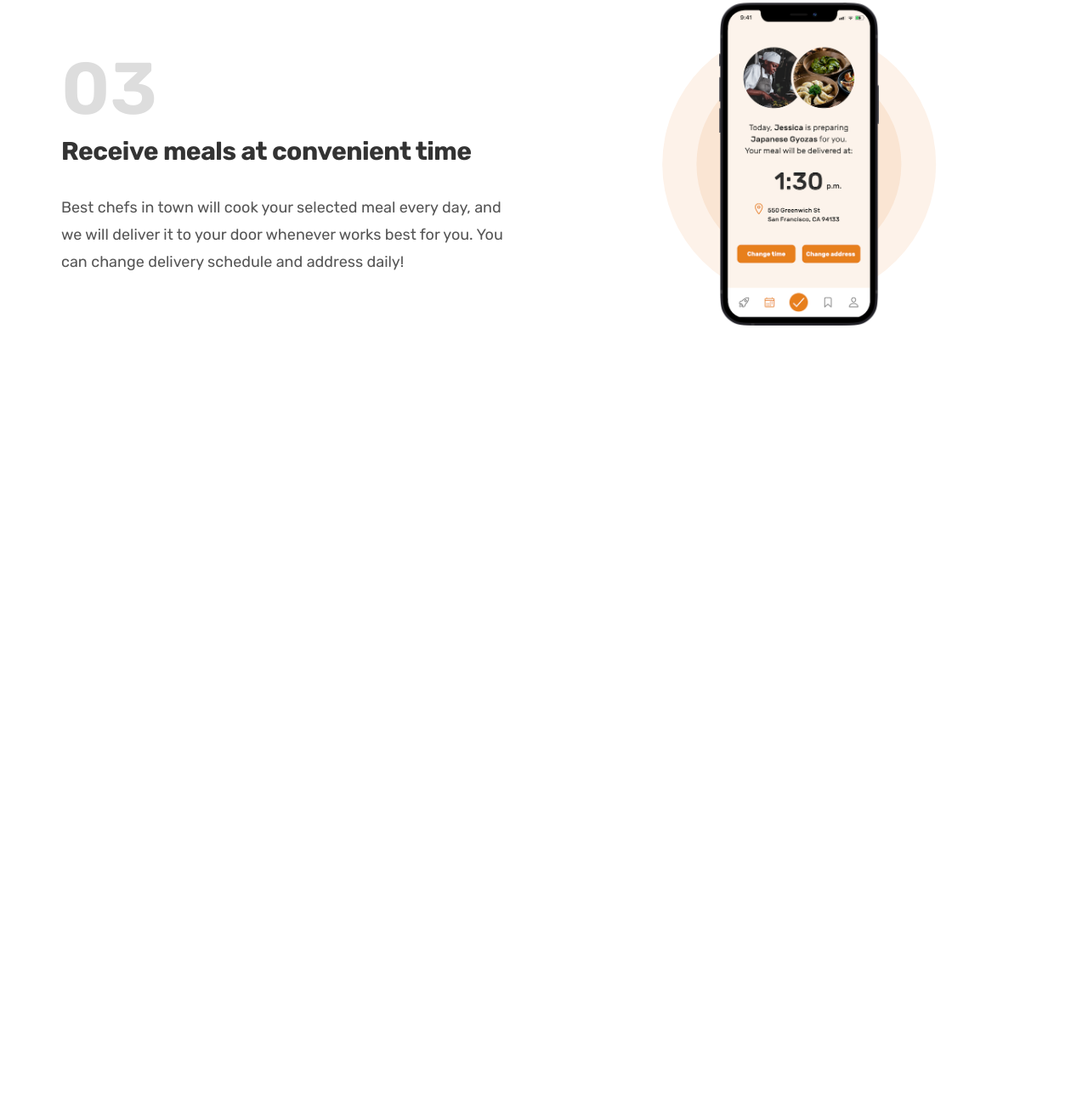
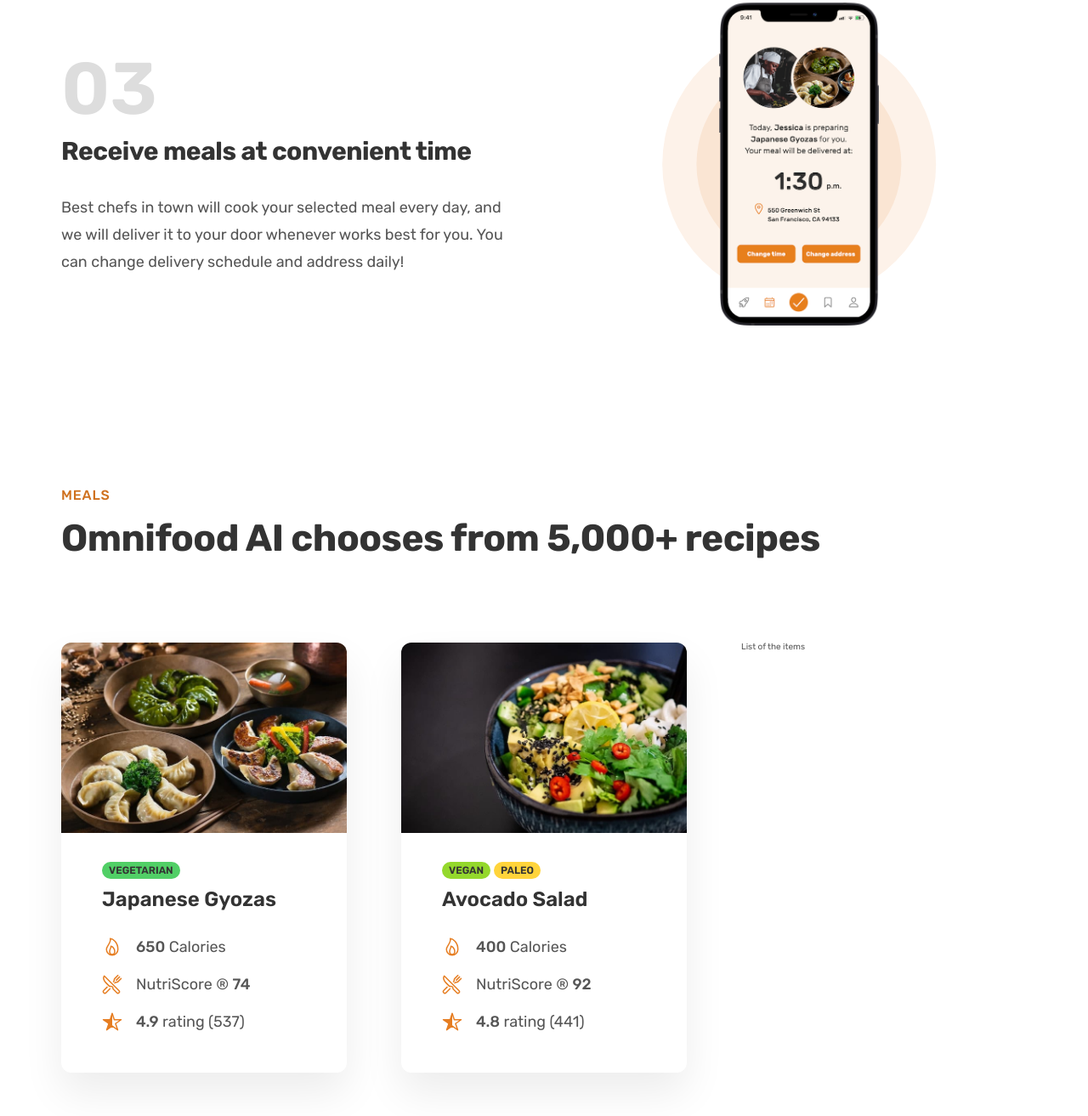
Before and after one commit to zeerakawan/omnifood-project, a plain HTML site: page index.html in a window 1280 px wide. Shown: the part 2134-3447 px from the top of the page at 85% size. Before the commit the page ends 2613 px from the top, so only its background shows below. Drawn offline with nearby package versions, Linux system fonts and the light colour scheme.

Commit message:
Adding meal cards in meal section

```diff
--- a/css/general.css
+++ b/css/general.css
@@ -103,3 +103,7 @@
 .margin-right-sm {
   margin-right: 1.6rem;
 }
+
+strong {
+  font-weight: 500;
+}
--- /dev/null
+++ b/css/meals.css
@@ -0,0 +1,74 @@
+.section-meals {
+  padding: 9.6rem 0;
+}
+
+.meal {
+  box-shadow: 0 2.4rem 4.8rem rgba(0, 0, 0, 0.075);
+  border-radius: 1.2rem;
+  overflow: hidden;
+}
+
+.meal-content {
+  padding: 3.2rem 4.8rem 4.8rem 4.8rem;
+}
+
+.meal-tags {
+  margin-bottom: 1.2rem;
+
+  display: flex;
+  gap: 0.4rem;
+}
+
+.tag {
+  font-size: 1.2rem;
+  font-weight: 600;
+  color: #333;
+  text-transform: uppercase;
+  border-radius: 10rem;
+
+  display: inline-block;
+  padding: 0.4rem 0.8rem;
+}
+
+.tag--vegetarian {
+  background-color: #51cf66;
+}
+.tag--vegan {
+  background-color: #94d82d;
+}
+.tag--paleo {
+  background-color: #ffd43b;
+}
+
+.meal-title {
+  font-size: 2.4rem;
+  font-weight: 600;
+  color: #333;
+  margin-bottom: 3.2rem;
+}
+
+.meal-attributes {
+  list-style: none;
+
+  display: flex;
+  flex-direction: column;
+  gap: 2rem;
+}
+
+.meal-attribute {
+  font-size: 1.8rem;
+
+  display: flex;
+  align-items: center;
+  gap: 1.6rem;
+}
+
+.meal-icon {
+  height: 2.4rem;
+  width: 2.4rem;
+  color: #e67e22;
+}
+
+.meal-img {
+  width: 100%;
+}
--- a/index.html
+++ b/index.html
@@ -15,6 +15,7 @@
     <link rel="stylesheet" href="css/hero.css" />
     <link rel="stylesheet" href="css/featured-in.css" />
     <link rel="stylesheet" href="css/how-it-works.css" />
+    <link rel="stylesheet" href="css/meals.css" />
     <link rel="stylesheet" href="css/styles.css" />
     <title>OmniFood</title>
   </head>
@@ -42,6 +43,8 @@
         </ul>
       </nav>
     </header>
+
+    <!-- MAIN WEBSITE SECTION -->
     <main>
       <!-- HERO SECTION -->
       <section class="section-hero">
@@ -78,6 +81,7 @@
           </div>
         </div>
       </section>
+
       <!-- FEATURED IN SECTION -->
       <section class="section-featured">
         <div class="container">
@@ -97,6 +101,7 @@
           </div>
         </div>
       </section>
+
       <!-- HOW IT WORKS SECTION -->
       <section class="section-how">
         <div class="container">
@@ -164,6 +169,97 @@
           </div>
         </div>
       </section>
+
+      <!-- MEALS SECTION -->
+      <section class="section-meals">
+        <div class="container">
+          <span class="subheading">Meals</span>
+          <h2 class="heading-secondary">
+            Omnifood AI chooses from 5,000+ recipes
+          </h2>
+        </div>
+
+        <div class="container grid grid--3-cols">
+          <div class="meal">
+            <img
+              src="img/meals/meal-1.jpg"
+              class="meal-img"
+              alt="Japanese Gyozas"
+            />
+            <div class="meal-content">
+              <div class="meal-tags">
+                <span class="tag tag--vegetarian">Vegetarian</span>
+              </div>
+              <p class="meal-title">Japanese Gyozas</p>
+              <ul class="meal-attributes">
+                <li class="meal-attribute">
+                  <ion-icon class="meal-icon" name="flame-outline"></ion-icon>
+                  <span><strong>650</strong> Calories</span>
+                </li>
+                <li class="meal-attribute">
+                  <ion-icon
+                    class="meal-icon"
+                    name="restaurant-outline"
+                  ></ion-icon>
+                  <span>NutriScore &reg; <strong>74</strong></span>
+                </li>
+                <li class="meal-attribute">
+                  <ion-icon
+                    class="meal-icon"
+                    name="star-half-outline"
+                  ></ion-icon>
+                  <span><strong>4.9</strong> rating (537)</span>
+                </li>
+              </ul>
+            </div>
+          </div>
+          <div class="meal">
+            <img
+              src="img/meals/meal-2.jpg"
+              class="meal-img"
+              alt="Avocado Salad"
+            />
+            <div class="meal-content">
+              <div class="meal-tags">
+                <span class="tag tag--vegan">Vegan</span>
+                <span class="tag tag--paleo">Paleo</span>
+              </div>
+              <p class="meal-title">Avocado Salad</p>
+              <ul class="meal-attributes">
+                <li class="meal-attribute">
+                  <ion-icon class="meal-icon" name="flame-outline"></ion-icon>
+                  <span><strong>400</strong> Calories</span>
+                </li>
+                <li class="meal-attribute">
+                  <ion-icon
+                    class="meal-icon"
+                    name="restaurant-outline"
+                  ></ion-icon>
+                  <span>NutriScore &reg; <strong>92</strong></span>
+                </li>
+                <li class="meal-attribute">
+                  <ion-icon
+                    class="meal-icon"
+                    name="star-half-outline"
+                  ></ion-icon>
+                  <span><strong>4.8</strong> rating (441)</span>
+                </li>
+              </ul>
+            </div>
+          </div>
+          <div class="list">List of the items</div>
+        </div>
+      </section>
     </main>
+
+    <!-- JS SCRIPT FOR ION-ICONS -->
+    <script
+      type="module"
+      src="https://unpkg.com/ionicons@5.5.2/dist/ionicons/ionicons.esm.js"
+    ></script>
+    <script
+      nomodule
+      src="https://unpkg.com/ionicons@5.5.2/dist/ionicons/ionicons.js"
+    ></script>
   </body>
 </html>
```
